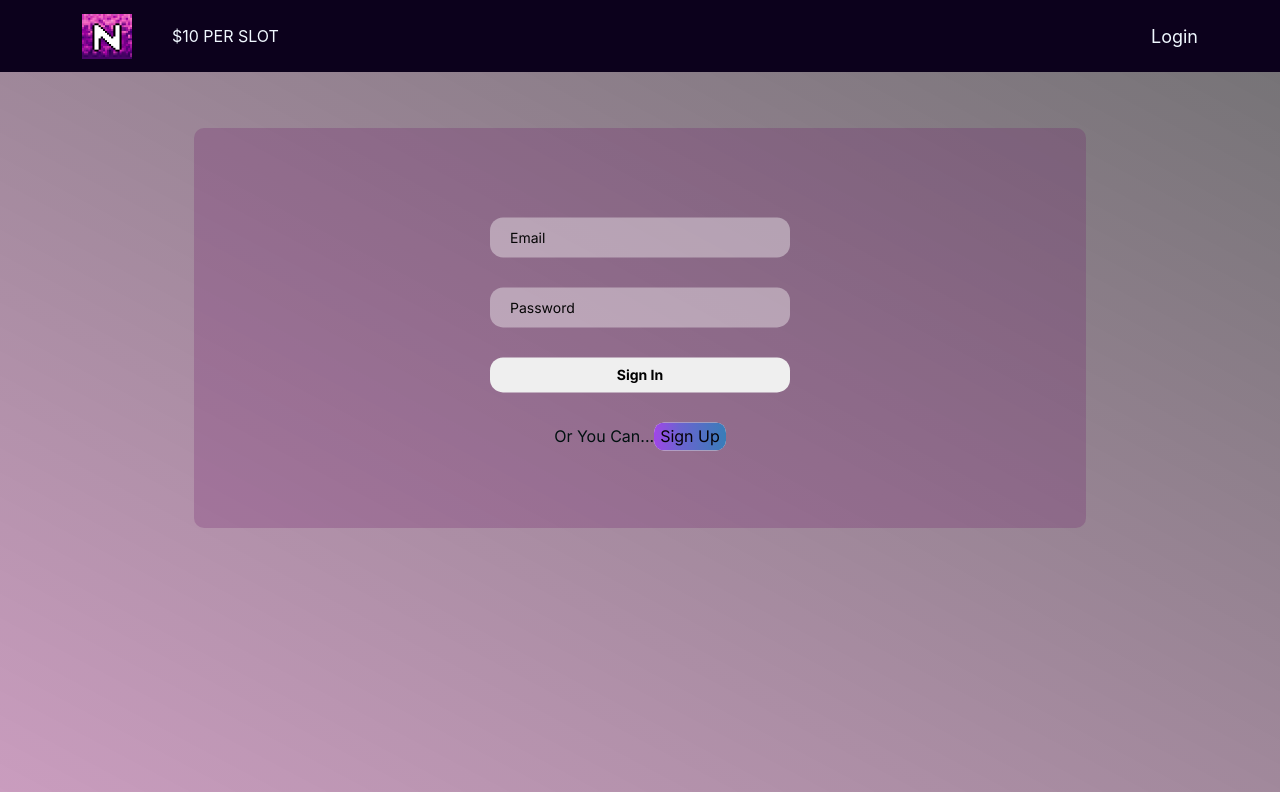
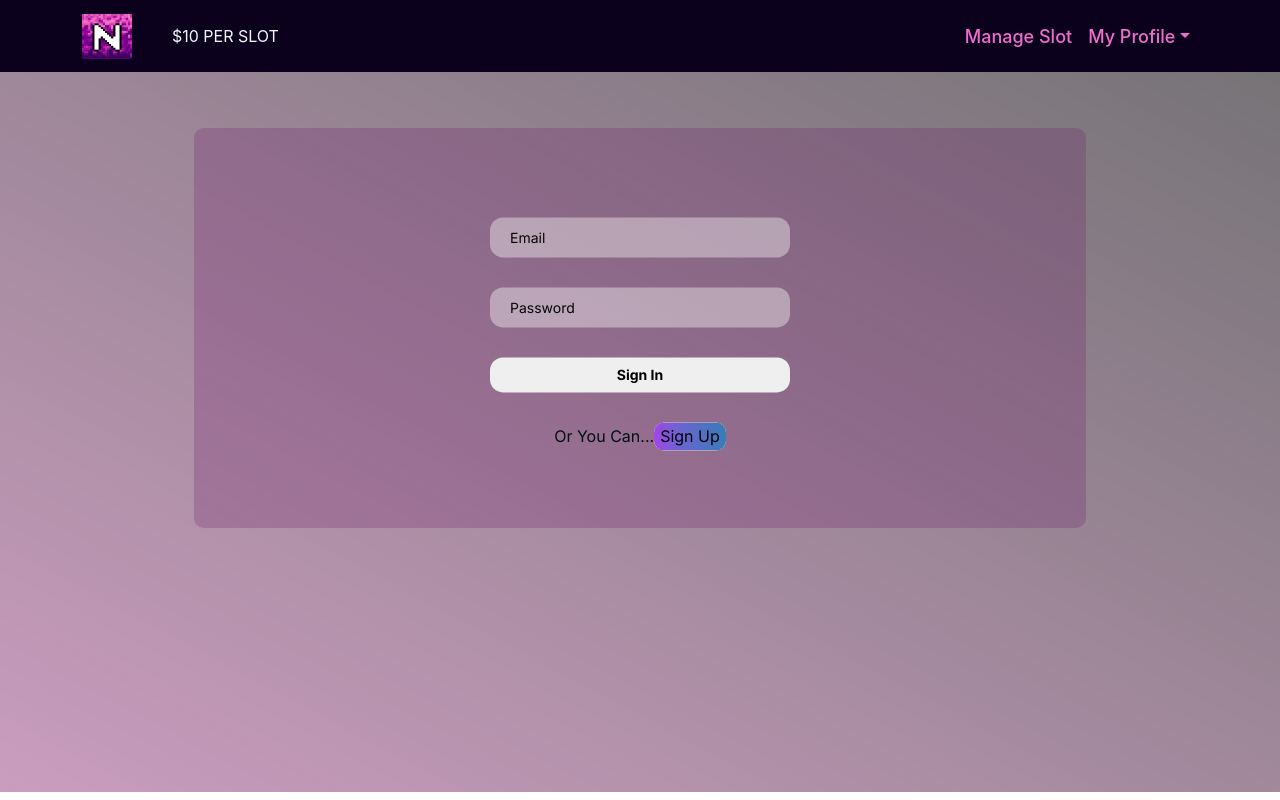
Before and after one commit to Rakibul-Islam-GitHub/NFTs-LAND, a Next.js app: page /login in a window 1280 px wide. Built offline with nearby package versions, Linux system fonts and the light colour scheme.

Commit message:
some bug fixed

```diff
--- a/components/header/Header.js
+++ b/components/header/Header.js
@@ -38,8 +38,8 @@ const Header = () => {
     </Nav>
 
     <Nav>
-      {loggedInUser.email !== (null) && <Nav.Link href={'/manageslot/'+loggedInUser.email}>Manage Slot</Nav.Link>}
-      {loggedInUser.email === (null) ?
+      {loggedInUser.email !== (null || 'null') && <Nav.Link href={'/manageslot/'+loggedInUser.email}>Manage Slot</Nav.Link>}
+      {loggedInUser.email === (null ||'null') ?
       <Link className="nav-link" href="/login">Login</Link>
       :
 
--- a/pages/_app.js
+++ b/pages/_app.js
@@ -13,7 +13,7 @@ export const userContext = createContext();
 
 function MyApp({ Component, pageProps }) {
 
-  const [loggedInUser, setLoggedInUser] = useState({});
+  const [loggedInUser, setLoggedInUser] = useState({email:null, name: null});
   const [selectedSlotinfo, setSelectedSlotinfo] = useState();
 
   useEffect(()=>{
--- a/pages/addslot/index.js
+++ b/pages/addslot/index.js
@@ -17,7 +17,7 @@ const AddSlot = () => {
     const slotDetails= router.query || selectedSlotinfo;
     console.log(slotDetails);
    useEffect(() =>{
-    if (localStorage.getItem("email") == null) {
+    if (localStorage.getItem("email") == (null||'null')) {
         router.push({
           pathname:'/login',
           query: router.query
--- a/pages/checkout/index.js
+++ b/pages/checkout/index.js
@@ -48,7 +48,7 @@ let unitPrice=10;
 
 
 
-    if (localStorage.getItem("email") === null) {
+    if (localStorage.getItem("email") === (null||'null')) {
         Router.push({
           pathname:'/login',
           query:  router.query || selectedSlotinfo
```
